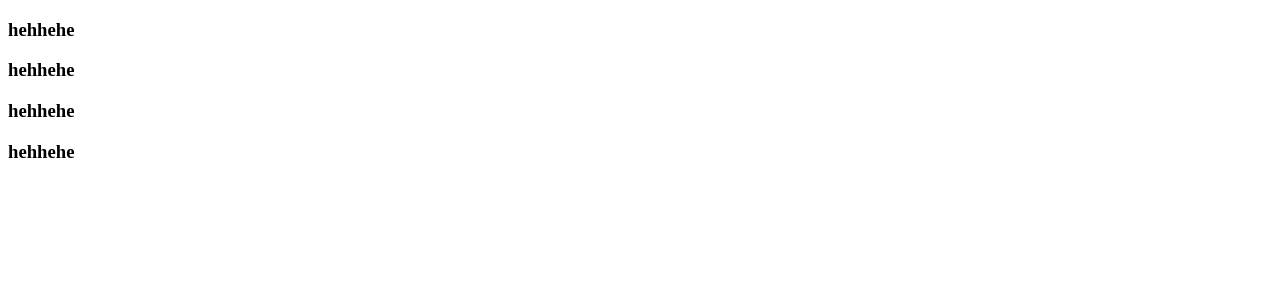
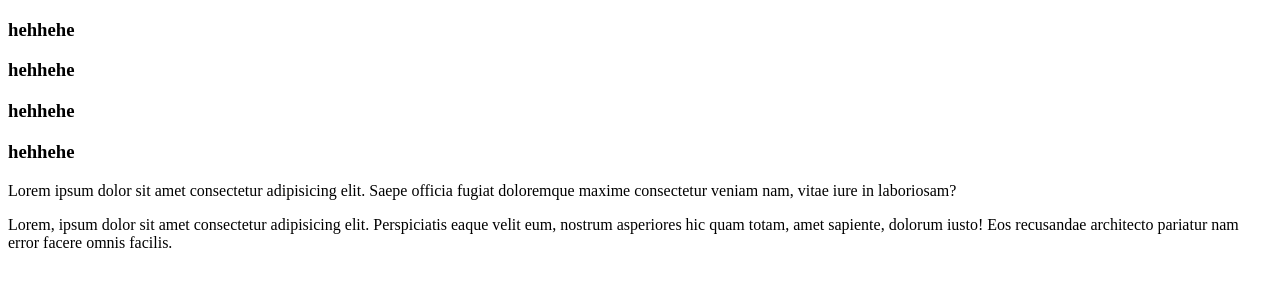
Before and after one commit to KiyasMahmud0/Project-2-repo, a plain HTML site: page index.html in a window 1280 px wide. Drawn offline with Linux system fonts and the light colour scheme.

Commit message:
new added

```diff
--- a/index.html
+++ b/index.html
@@ -11,5 +11,7 @@
     <h3>hehhehe</h3>
     <h3>hehhehe</h3>
     <h3>hehhehe</h3>
+    <p>Lorem ipsum dolor sit amet consectetur adipisicing elit. Saepe officia fugiat doloremque maxime consectetur veniam nam, vitae iure in laboriosam?</p>
+    <p>Lorem, ipsum dolor sit amet consectetur adipisicing elit. Perspiciatis eaque velit eum, nostrum asperiores hic quam totam, amet sapiente, dolorum iusto! Eos recusandae architecto pariatur nam error facere omnis facilis.</p>
 </body>
 </html>
```
